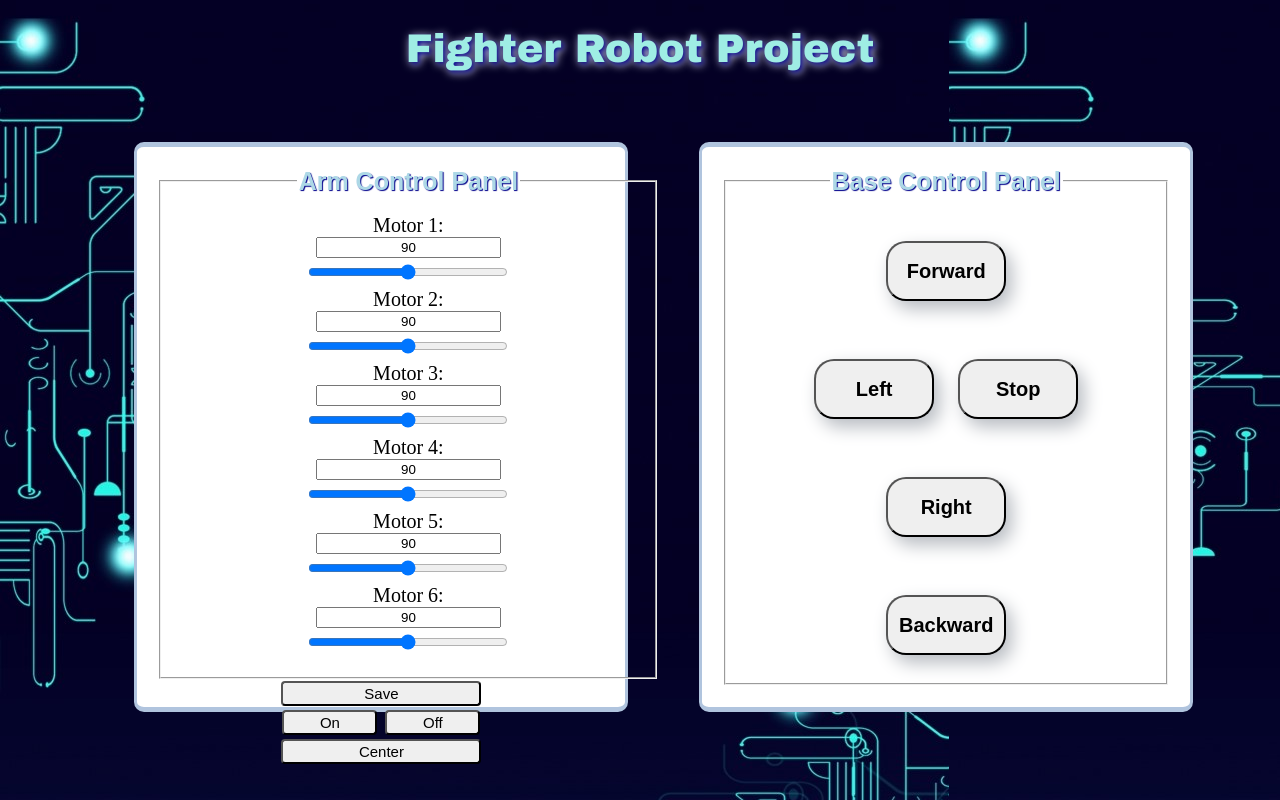
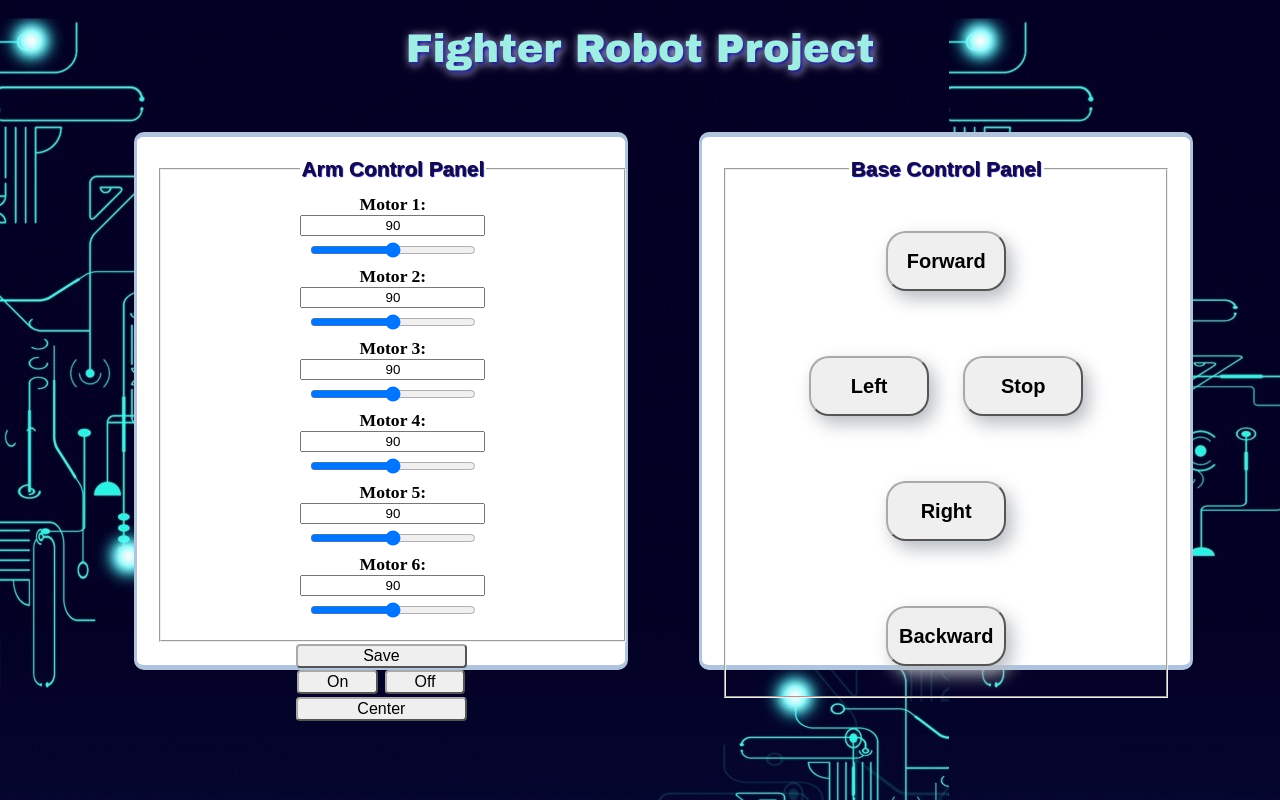
Before and after one commit to KawtherAH/Project1-Fighter-Robot, a PHP site: page / in a window 1280 px wide. Run offline with PHP 8.4, Linux system fonts and the light colour scheme.

Commit message:
Update FRstyle.css

```diff
--- a/FR_ControlPanel/CSS/FRstyle.css
+++ b/FR_ControlPanel/CSS/FRstyle.css
@@ -1,3 +1,4 @@
+
     body{
         background-image: url("img.jpg");
     }
@@ -7,8 +8,12 @@ h1{
         font-family: "Arial Black";
         text-shadow: 2px 2px 5px darkblue,2px 2px 10px white;
         font-size: 40px;
-        padding-bottom: 45px;
+        padding-bottom: 35px;
     }
+    .warpper{
+        height: 100%;
+    }
+
     div.arm{
         margin-left: 10%;
     }
@@ -20,60 +25,62 @@ div.base{
         border-radius: 10px;
         border-width: thick medium thick;
         background: white;
-        height: 65%;
+        height: 61%;
         width: 35%;
-        position: fixed;
+        position: absolute;
     }
     form.arm{
-        height: 65%;
-        width: 35%;
         margin: auto;
         padding: 20px;
+        text-align: center;
         border: 10px solid #B0C4DE;
         border-radius: 10px;
         border-width: thick medium thick;
-        text-align: center;
         background: white;
-        position: fixed;
+        position:absolute;
+        height: 61%;
+        width: 35%;
     }
     table{
-        padding:10px 130px 10px;
+        padding:5px 124px 5px;
     }
     legend{
         margin:0 auto;
-        font-size: 25px;
+        font-size: 130%;
         font-weight: bold;
         font-family:sans-serif;
-        color: lightblue;
+        color: rgb(20, 11, 70);
         text-shadow: 1px 1px 1px darkblue;
     }
+
     label{
-        font-size: 20px;
+        font-size: 110%;
+        font-weight: bold;
     }
     input[type="text"]{
         text-align: center;
     }
     input[type="range"]{
-        width: 200px;
+        width: 90%;
     }
+
     button{
         font-family:sans-serif bold;
-        font-size: 15px;
+        font-size: 100%;
         border-radius: 4px;
-        margin: 2px;
-        height: 25px;
-        width: 20%;
+        margin: 0.3%;
         color: black;
+        border-color: darkgrey;
     }
     button:hover{
         background-color: lightblue;
         color: white;
     }
     button.state{
-        width: 95px;
+        width: 18%;
     }
-button.btn {
-        width: 200px;
+    button.btn{
+        width: 38%;
     }
     button.map{
         font-size: 20px;
@@ -82,5 +89,5 @@ button.map{
         box-shadow: 6px 8px 18px #b8bcc2;
         width: 120px;
         height: 60px;
-        margin: 40px 10px 18px;
+        margin: 45px 15px 20px;
     }
```
Lines whose indentation alone changed are shown as unchanged.
